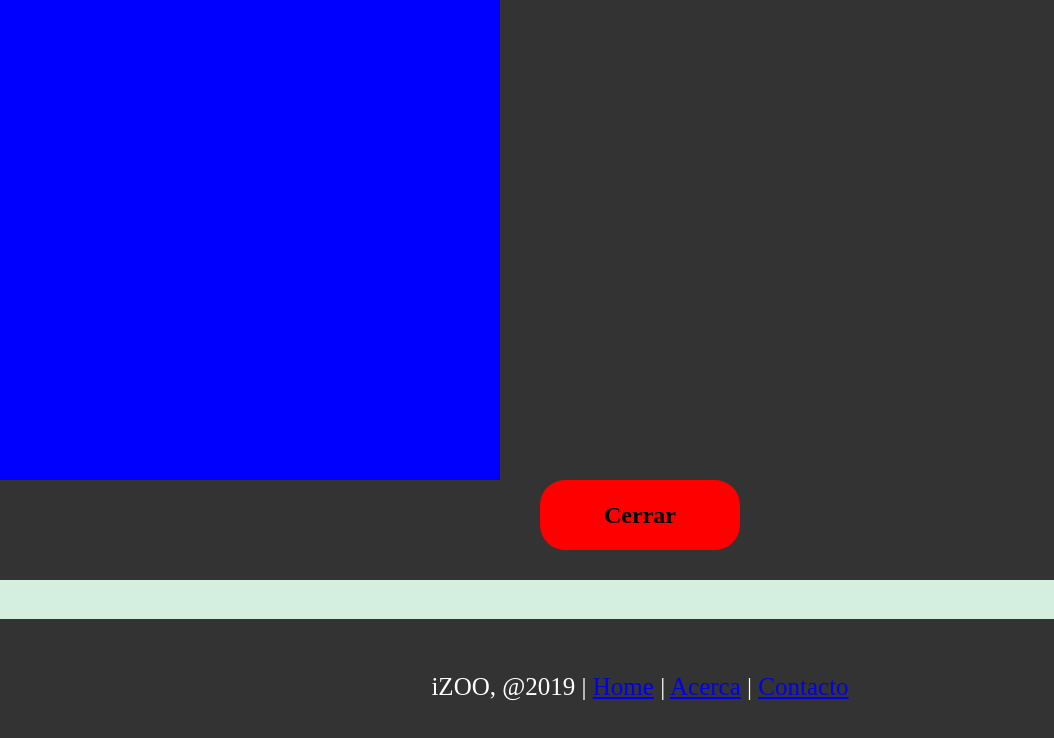
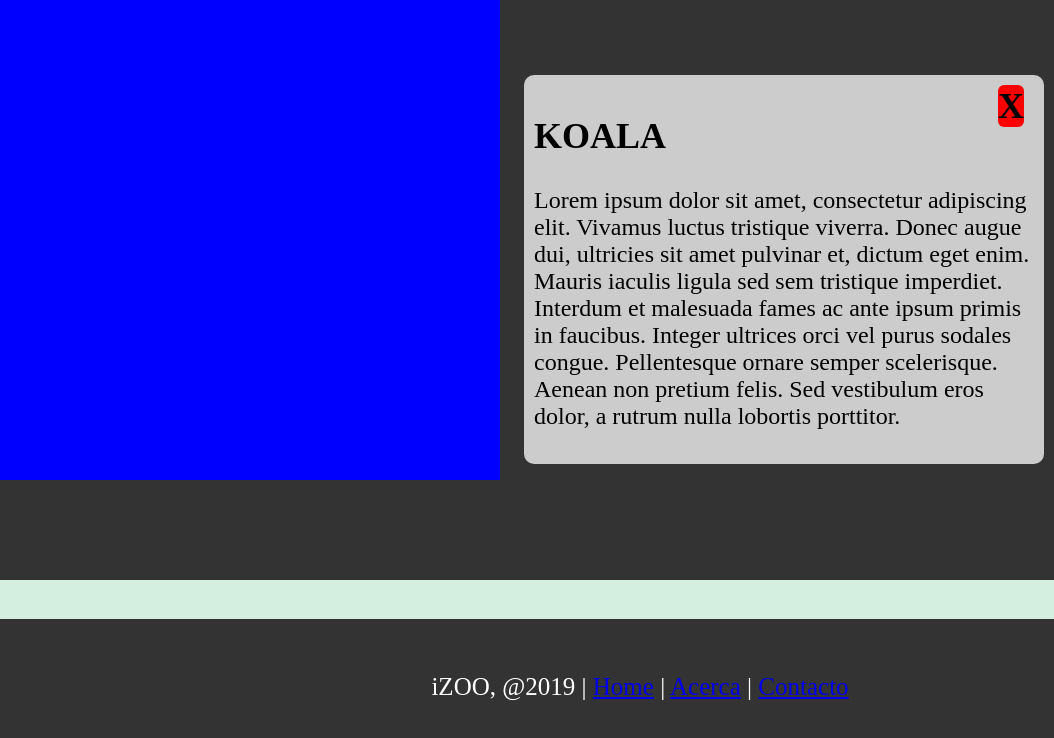
Before and after one commit to Iivanaltia/scrumdev, a plain HTML site: page galeria.html in a window 1280 px wide. Both pictures are taken after a click on the element 90 px from the left and 129 px from the top of the page. Shown: the part 98-836 px from the top of the page, 0-1054 px from the left. Drawn offline with Linux system fonts and the light colour scheme.

Commit message:
fixing galery

```diff
--- a/css/galeria.css
+++ b/css/galeria.css
@@ -37,10 +37,11 @@
     display: inline-block;
 }
 .animal_info .close_info {
-    width: 200px;
-    line-height: 70px;
+    position: absolute;
+    right: 20px;
+    overflow: hidden;
     background: red;
-    border-radius: 25px;
+    border-radius: 6px;
     margin: 0 auto;
     text-align: center;
     font-size: 1.5em;
@@ -48,7 +49,10 @@
 }
 
 .animal_info .big_image {
-    background: blue url(image/koala.jpg) 100% 99%;
+    background-repeat: no-repeat;
+    background-color: blue;
+    background-size: contain;
+    background-position: center;
     width: 500px;
     height: 500px;
     margin: 0 auto;
@@ -66,3 +70,14 @@
     text-align: center;
     padding: 30px;
 }
+.animal_info .animal_details {
+    position: relative;
+    display: inline-block;
+    max-width: 500px;
+    margin: 20px;
+    padding: 10px;
+    vertical-align: bottom;
+    background-color: #ccc;
+    font-size: 1.5em;
+    border-radius: 10px;
+}
--- a/galeria.html
+++ b/galeria.html
@@ -31,7 +31,13 @@
         </div> -->
 
       </div>
-      <div class="close_info">Cerrar</div>
+      <div class="animal_details">
+        <span class="close_info">X</span>
+        <h2 id="animal_title">Animal</h2>
+
+        <p>Lorem ipsum dolor sit amet, consectetur adipiscing elit. Vivamus luctus tristique viverra. Donec augue dui, ultricies sit amet pulvinar et, dictum eget enim. Mauris iaculis ligula sed sem tristique imperdiet. Interdum et malesuada fames ac ante ipsum primis in faucibus. Integer ultrices orci vel purus sodales congue. Pellentesque ornare semper scelerisque. Aenean non pretium felis. Sed vestibulum eros dolor, a rutrum nulla lobortis porttitor.</p>
+
+      </div>
     </div>
 
     <footer>iZOO, @2019 | <a href="index.html">Home</a> | <a href="acerca.html">Acerca</a> | <a href="contacto.html">Contacto</a></footer>
--- a/js/galeria.js
+++ b/js/galeria.js
@@ -2,13 +2,17 @@
 
  	for(var i=1 ; i<8 ; i++){
  		for(var j=1 ; j<5 ; j++){
- 			var animals_items = '<div class="animal" id="0'+i+'0'+j+'"><img src="img/0'+i+'0'+j+'.jpg"></div>';
+ 			var animals_items = '<div class="animal" id="0'+i+'0'+j+'"><img id="0'+i+'0'+j+'" src="img/0'+i+'0'+j+'.jpg"></div>';
  			$(".animals_container").append(animals_items);
  		}
  	}
  	$(".animal").on("click", function(){
- 		console.log("Animal");
+ 		var animal_id = $(this).attr("id");
+ 		var url = "url('../img/"+animal_id+".jpg')";
+ 		console.log(url);
  		$(".animal_info").toggle();
+ 		$(".big_image").css("backgound-image",url);
+ 		$("#animal_title").html("KOALA");
  	});
 
  	$(".close_info").on("click", function(){
@@ -17,3 +21,11 @@
  		$(".animal_info").toggle();
  	})
  });
+
+ function witchAnimal(animalIdx){
+ 	switch(animalIdx){
+ 		case 1:
+ 			animal_title = "León";
+ 	}
+ 	return animal_title;
+ }
```
